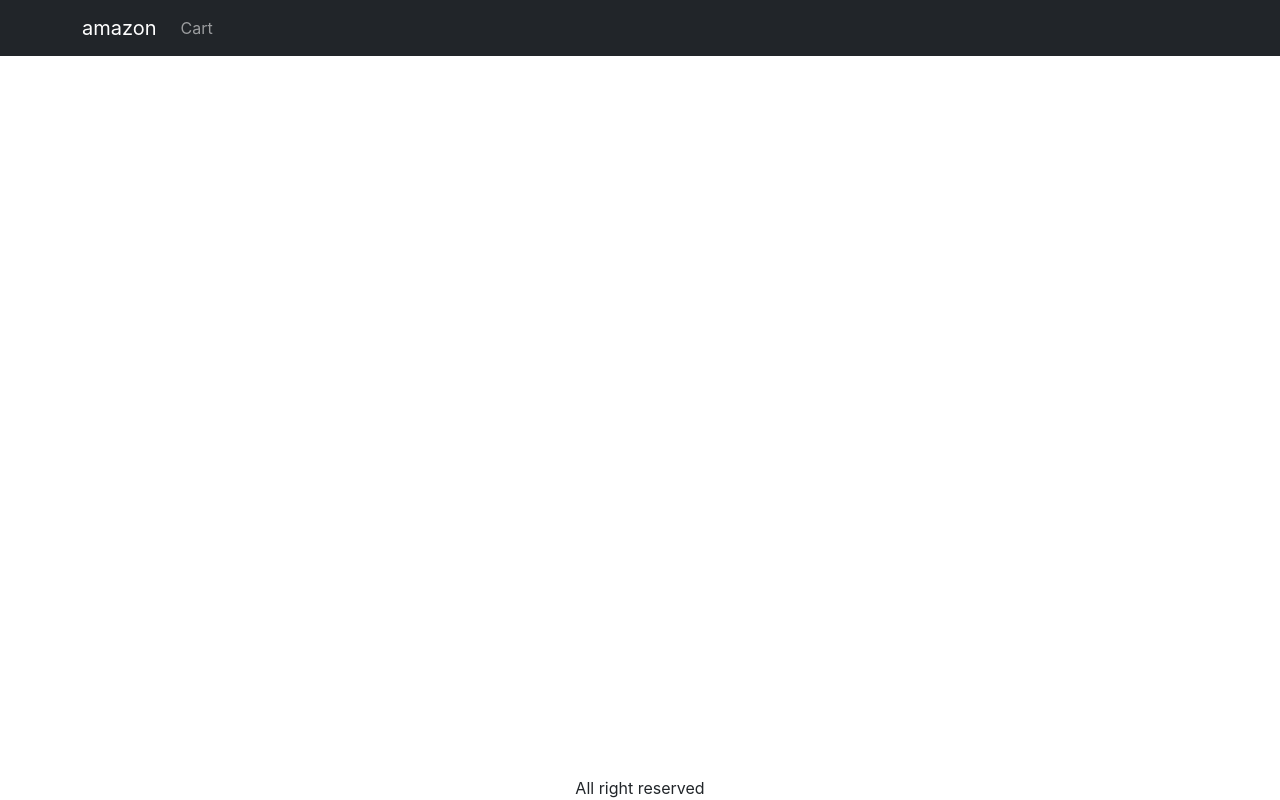
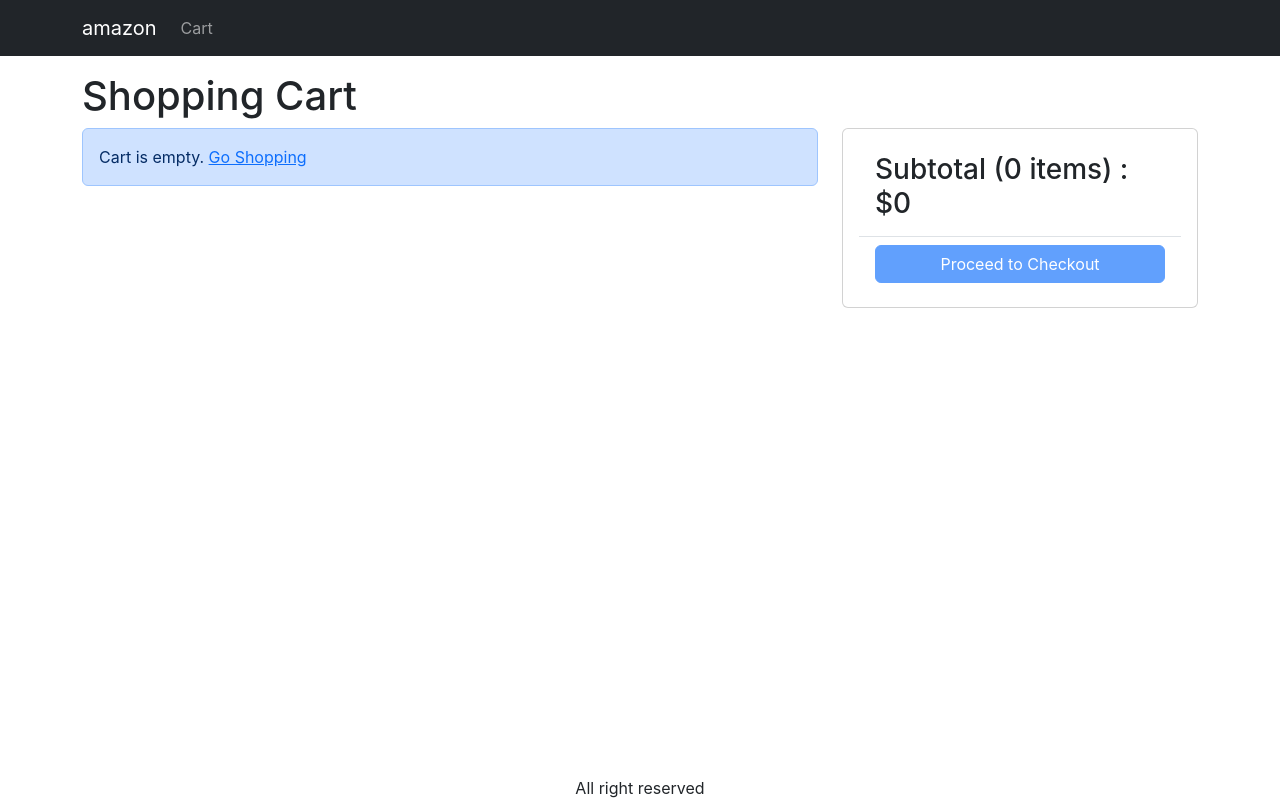
Before and after one commit to eangle9/Mern_amazon, a React (Create React App) app in the folder frontend/: page /cart in a window 1280 px wide. Built offline with nearby package versions, Linux system fonts and the light colour scheme.

Commit message:
cart screen page completed

```diff
--- a/frontend/src/App.js
+++ b/frontend/src/App.js
@@ -4,6 +4,7 @@ import ProductDetail from "./screens/product/ProductDetail";
 import { Container } from "react-bootstrap";
 import Header from "./Header";
 import Footer from "./Footer";
+import CartScreen from "./screens/cart screen/CartScreen";
 
 function App() {
   return (
@@ -15,6 +16,7 @@ function App() {
             <Routes>
               <Route path="/" Component={HomeScreen} />
               <Route path="/product/:slug" Component={ProductDetail} />
+              <Route path="/cart" Component={CartScreen} />
             </Routes>
           </Container>
         </main>
--- a/frontend/src/features/cart/AddToCartSlice.js
+++ b/frontend/src/features/cart/AddToCartSlice.js
@@ -2,7 +2,9 @@ import { createSlice } from "@reduxjs/toolkit";
 
 const initialState = {
   addCart: {
-    cartItems: [],
+    cartItems: localStorage.getItem("cartItems")
+      ? JSON.parse(localStorage.getItem("cartItems"))
+      : [],
   },
 };
 
@@ -15,15 +17,23 @@ const CartAddSlice = createSlice({
       const existItem = state.addCart.cartItems.find(
         (item) => item._id === newItem._id
       );
-      const cartItem = existItem
+      const cartItems = existItem
         ? state.addCart.cartItems.map((item) =>
             item._id === existItem._id ? newItem : item
           )
         : [...state.addCart.cartItems, newItem];
-      state.addCart = { ...state.addCart, cartItems: cartItem };
+      localStorage.setItem("cartItems", JSON.stringify(cartItems));
+      state.addCart = { ...state.addCart, cartItems };
+    },
+    deleteCart(state, action) {
+      const cartItems = state.addCart.cartItems.filter(
+        (item) => item._id !== action.payload._id
+      );
+      localStorage.setItem("cartItems", JSON.stringify(cartItems));
+      state.addCart = { ...state.addCart, cartItems };
     },
   },
 });
 
-export const { addToCart } = CartAddSlice.actions;
+export const { addToCart, deleteCart } = CartAddSlice.actions;
 export default CartAddSlice.reducer;
--- /dev/null
+++ b/frontend/src/screens/cart screen/CartScreen.css
@@ -0,0 +1,3 @@
+.img-thubnail{
+    width: 80px;
+}
--- /dev/null
+++ b/frontend/src/screens/cart screen/CartScreen.js
@@ -0,0 +1,114 @@
+import React from "react";
+import "./CartScreen.css";
+import { Button, Card, Col, ListGroup, Row } from "react-bootstrap";
+import { useDispatch, useSelector } from "react-redux";
+import { Link } from "react-router-dom";
+import RemoveCircleRoundedIcon from "@mui/icons-material/RemoveCircleRounded";
+import AddCircleRoundedIcon from "@mui/icons-material/AddCircleRounded";
+import DeleteRoundedIcon from "@mui/icons-material/DeleteRounded";
+import ErrorMessage from "../../ErrorMessage";
+import axios from "axios";
+import { addToCart, deleteCart } from "../../features/cart/AddToCartSlice";
+
+const CartScreen = () => {
+  const { cartItems } = useSelector((state) => state.cart.addCart);
+  const dispatch = useDispatch();
+
+  const handleButton = async (item, quantity) => {
+    const { data } = await axios.get(`/api/product/${item._id}`);
+    if (data.countInStock < item.quantity) {
+      window.alert("sorry. Product out of stock");
+      return;
+    }
+    dispatch(addToCart({ ...item, quantity }));
+  };
+
+  const handleDelete = (item) => {
+    dispatch(deleteCart(item));
+  };
+  return (
+    <div>
+      <h1>Shopping Cart</h1>
+      <Row>
+        <Col md={8}>
+          {cartItems.length === 0 ? (
+            <ErrorMessage>
+              Cart is empty. <Link to="/">Go Shopping</Link>
+            </ErrorMessage>
+          ) : (
+            cartItems.map((item) => (
+              <ListGroup key={item._id} className="mb-3">
+                <ListGroup.Item>
+                  <Row className="align-items-center">
+                    <Col md={4} xs={12}>
+                      <img
+                        src={item.image}
+                        alt={item.name}
+                        className="img-fluid rounded img-thubnail"
+                      />{" "}
+                      <Link to={`/product/${item.slug}`}>{item.name}</Link>
+                    </Col>
+                    <Col md={3} xs={6}>
+                      <Button
+                        onClick={() => handleButton(item, item.quantity - 1)}
+                        variant="light"
+                        disabled={item.quantity === 1}
+                      >
+                        <RemoveCircleRoundedIcon />
+                      </Button>{" "}
+                      <span>{item.quantity}</span>{" "}
+                      <Button
+                        variant="light"
+                        disabled={item.countInStock === item.quantity}
+                        onClick={() => handleButton(item, item.quantity + 1)}
+                      >
+                        <AddCircleRoundedIcon />
+                      </Button>
+                    </Col>
+                    <Col md={3} xs={3}>
+                      <strong>${item.price}</strong>
+                    </Col>
+                    <Col md={2} xs={3}>
+                      <Button
+                        variant="light"
+                        onClick={() => handleDelete(item)}
+                      >
+                        <DeleteRoundedIcon />
+                      </Button>
+                    </Col>
+                  </Row>
+                </ListGroup.Item>
+              </ListGroup>
+            ))
+          )}
+        </Col>
+        <Col md={4}>
+          <Card>
+            <Card.Body>
+              <ListGroup variant="flush">
+                <ListGroup.Item>
+                  <h3>
+                    Subtotal ({cartItems.reduce((a, c) => a + c.quantity, 0)}{" "}
+                    items) : $
+                    {cartItems.reduce((a, c) => a + c.quantity * c.price, 0)}
+                  </h3>
+                </ListGroup.Item>
+                <ListGroup.Item className="d-grid">
+                  <Button
+                    type="button"
+                    variant="primary"
+                    disabled={cartItems.length === 0}
+                  >
+                    Proceed to Checkout
+                  </Button>
+                </ListGroup.Item>
+              </ListGroup>
+            </Card.Body>
+          </Card>
+        </Col>
+      </Row>
+    </div>
+  );
+};
+
+export default CartScreen;
--- a/frontend/src/screens/home screen/HomeScreen.js
+++ b/frontend/src/screens/home screen/HomeScreen.js
@@ -1,6 +1,6 @@
 import React, { useEffect } from "react";
 import "./HomeScreen.css";
-import { Link } from "react-router-dom";
+// import { Link } from "react-router-dom";
 import { useDispatch, useSelector } from "react-redux";
 import { fetchProducts } from "../../features/products/ProductsSlice";
 import { Col, Row } from "react-bootstrap";
--- a/frontend/src/screens/product/ProductDetail.js
+++ b/frontend/src/screens/product/ProductDetail.js
@@ -1,5 +1,5 @@
 import React, { useEffect } from "react";
-import { useParams } from "react-router-dom";
+import { useNavigate, useParams } from "react-router-dom";
 import { useDispatch, useSelector } from "react-redux";
 import { fetchProduct } from "../../features/products/ProductSlice";
 import { Badge, Button, Card, Col, ListGroup, Row } from "react-bootstrap";
@@ -9,6 +9,7 @@ import Loading from "../../Loading";
 import ErrorMessage from "../../ErrorMessage";
 import { addToCart } from "../../features/cart/AddToCartSlice";
 import axios from "axios";
+// import axios from "axios";
 
 const ProductDetail = () => {
   const params = useParams();
@@ -16,19 +17,22 @@ const ProductDetail = () => {
   const { loading, product, error } = useSelector((state) => state.product);
   const { cartItems } = useSelector((state) => state.cart.addCart);
   const { slug } = params;
+  const navigate = useNavigate();
 
   useEffect(() => {
     dispatch(fetchProduct(slug));
   }, [slug]);
 
-  const addToCartHandler = () => {
+  const addToCartHandler = async () => {
     const existItem = cartItems.find((item) => item._id === product._id);
     const quantity = existItem ? existItem.quantity + 1 : 1;
-    if (product.countInStock < quantity) {
+    const { data } = await axios.get(`/api/product/${product._id}`);
+    if (data.countInStock < quantity) {
       window.alert("Sorry. Product out of Stock");
       return;
     }
-    dispatch(addToCart({ ...product, quantity: quantity }));
+    dispatch(addToCart({ ...product, quantity }));
+    navigate("/cart");
   };
   return (
     <div>
```
